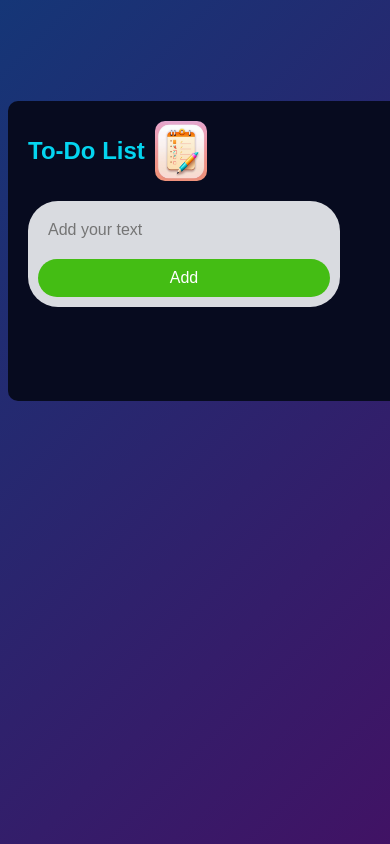
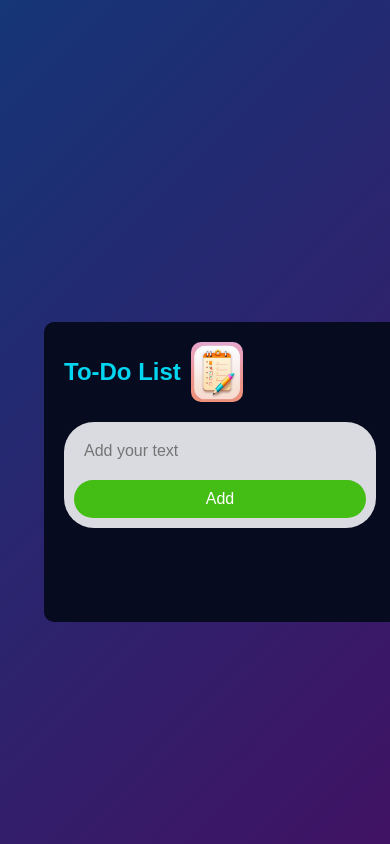
Before and after one commit to viikasschauhann/To-Do-List-App, a plain HTML site: page index.html in a window 390 px wide. Shown: the top 844 px of the page. Drawn offline with Linux system fonts and the light colour scheme.

Commit message:
Add css media query

```diff
--- a/style.css
+++ b/style.css
@@ -121,6 +121,11 @@ ul li span:hover{
     .container {
         width: 130%;
         min-height: 130vh;
+        display: flex;
+        align-items: center;
+        justify-content: center;
+        padding-left: 98px;
+        padding-bottom: 200px;
     }
     .todo-app {
         padding: 20px;
```
